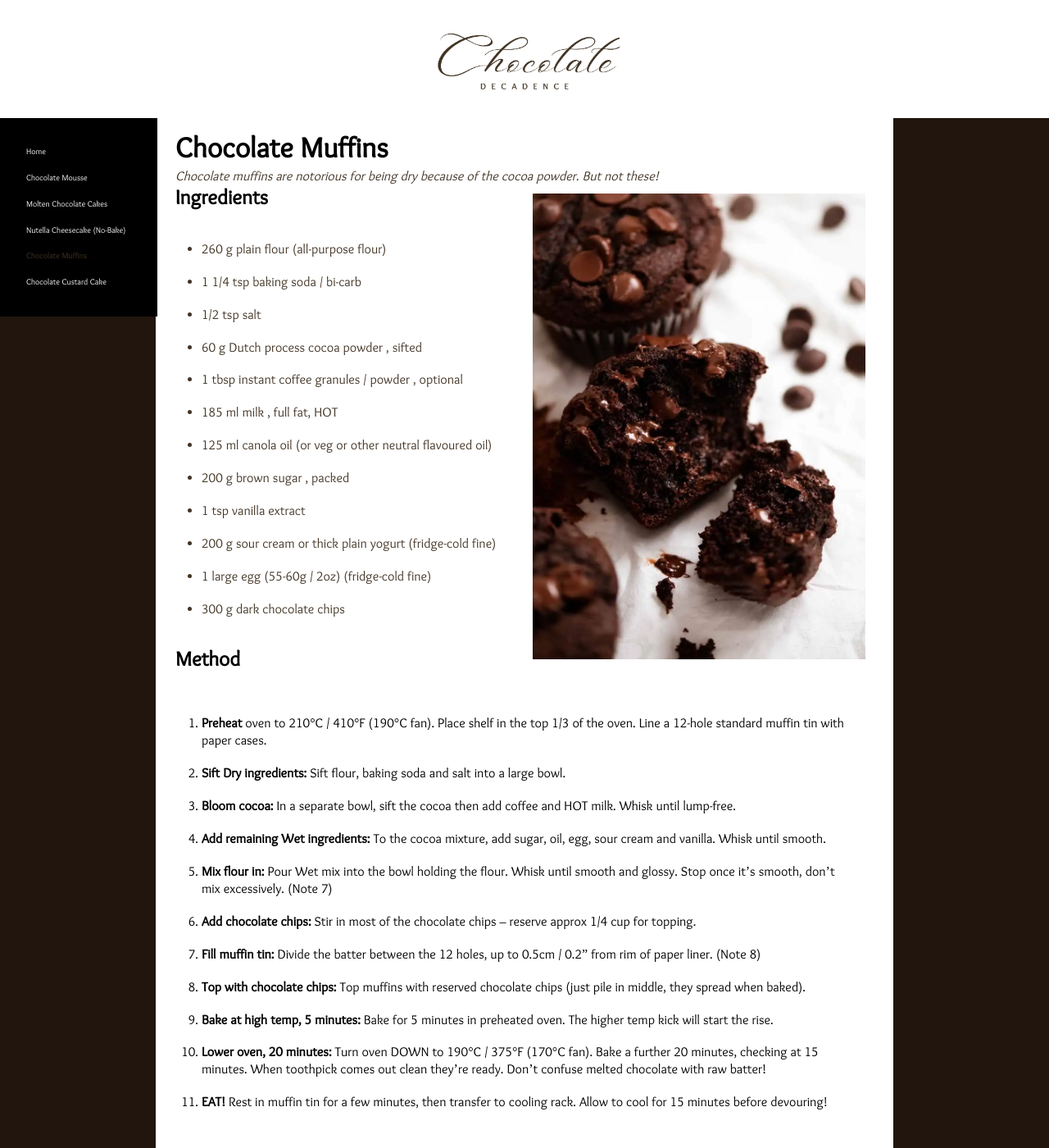
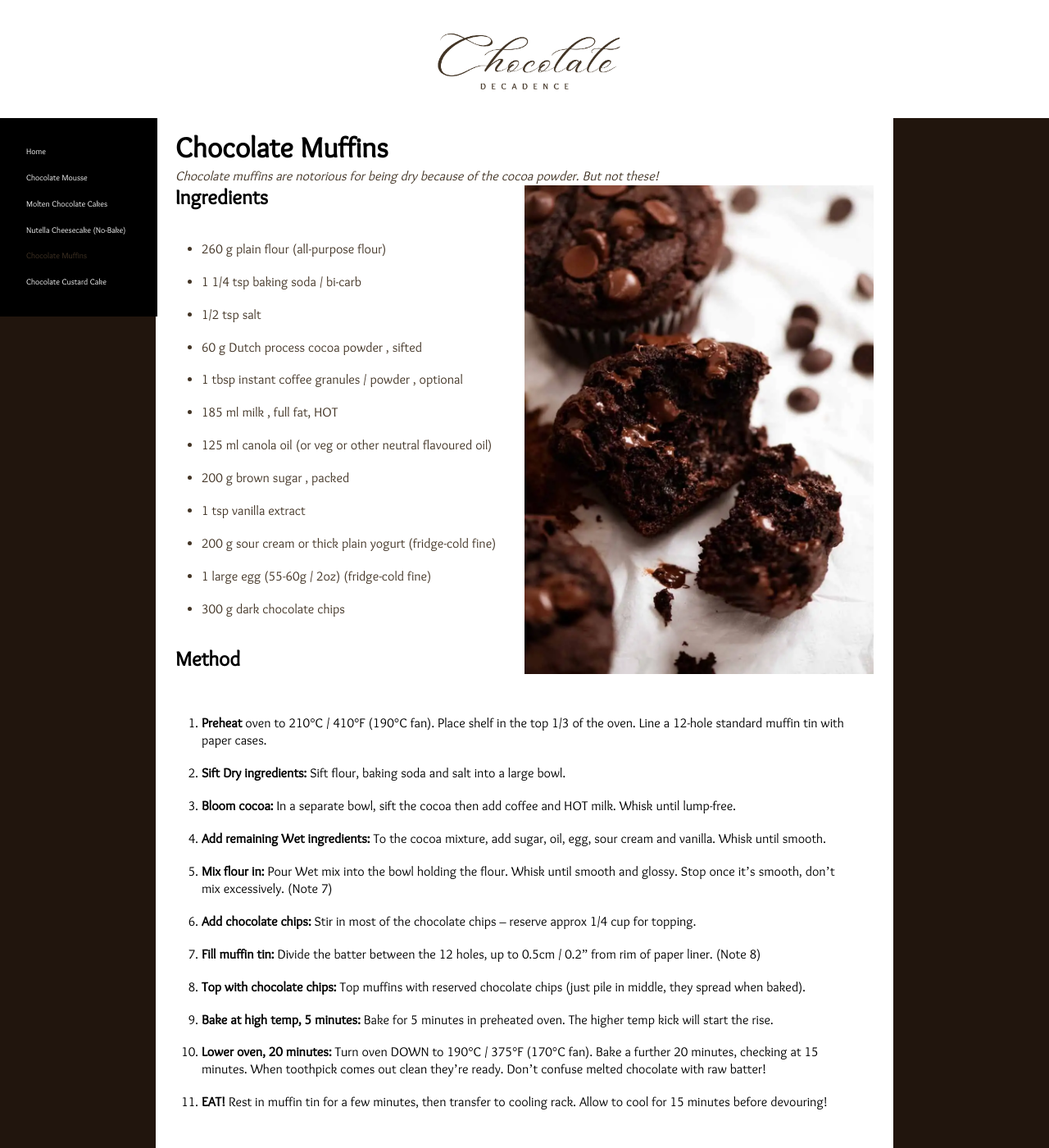
Before and after one commit to nicoleanncarter/recipes, a Jekyll site: the page built from _recipes/recipe2.md, in a window 1280 px wide and 1400 px high. Shown: the whole window at 82% size. Built offline with Jekyll 4.4.1, drawn with Linux system fonts in a browser that asks for light colours.

Commit message:
Update recipes.css

```diff
--- a/styles/recipes.css
+++ b/styles/recipes.css
@@ -159,8 +159,6 @@ padding: 2em;
   p:has(img) {
     float:right;
     width: 50%;
-    padding: 10px;
-    margin-left: 0;
   }
 
   nav a {
```
